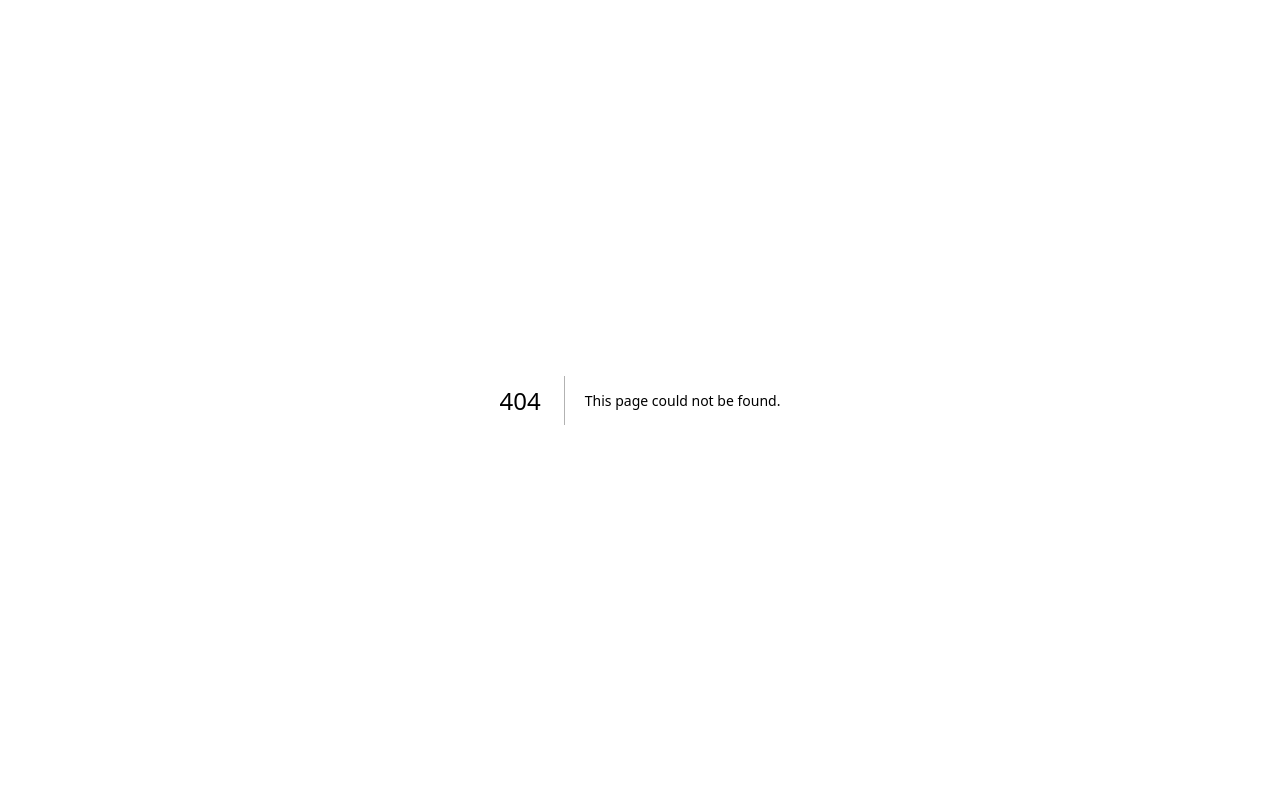
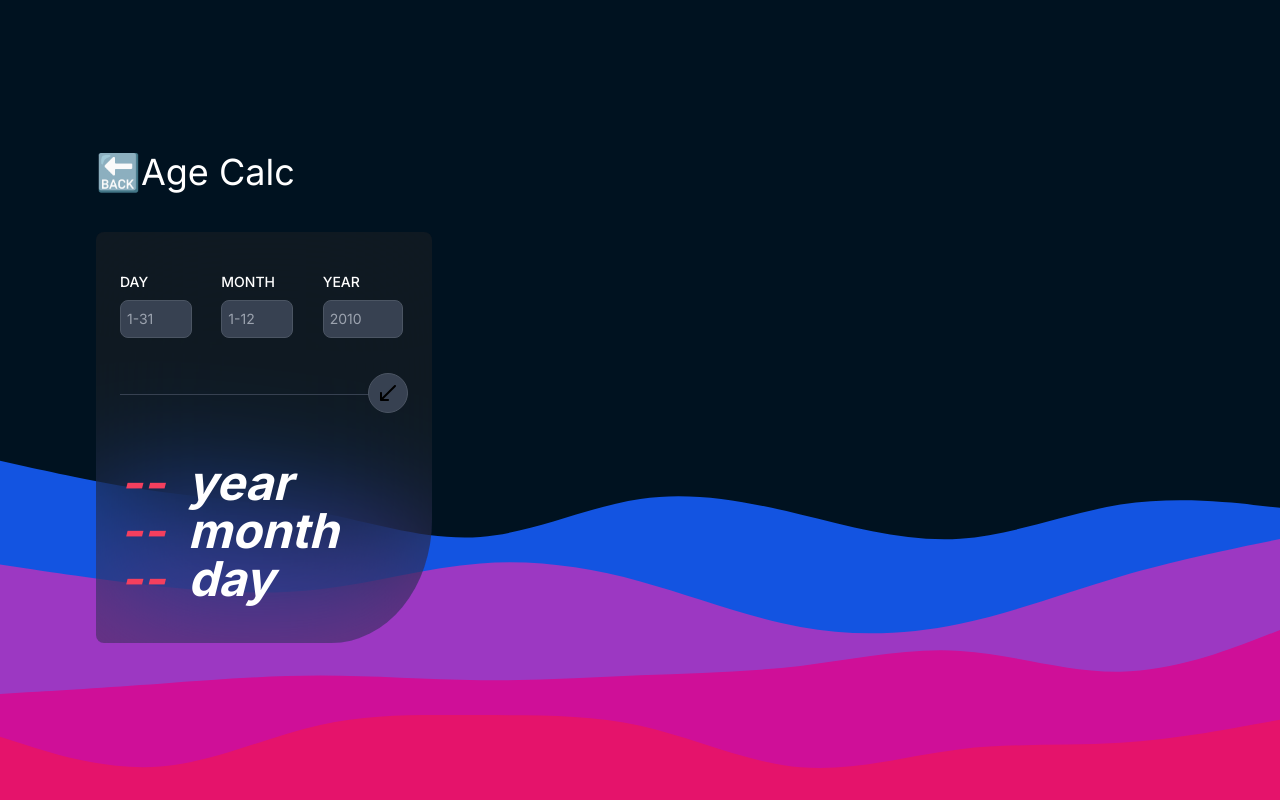
Before and after one commit to devarDilshad/utility, a Next.js app: page /ageCalc in a window 1280 px wide. Before the commit this address had no page. Built offline with nearby package versions, Linux system fonts and the light colour scheme.

Commit message:
added age calculator

```diff
--- /dev/null
+++ b/app/ageCalc/page.jsx
@@ -0,0 +1,158 @@
+"use client";
+import Image from "next/image";
+import { useState } from "react";
+const axios = require("axios");
+
+export default function Home() {
+  const [myYear, setMyYear] = useState("");
+  const [myMonth, setMyMonth] = useState("");
+  const [myDay, setMyDay] = useState("");
+
+  const [calculatedYear, setCalculatedYear] = useState("--");
+  const [calculatedMonth, setCalculatedMonth] = useState("--");
+  const [calculatedDay, setCalculatedDay] = useState("--");
+
+  const d = new Date();
+  const year = d.getFullYear();
+  const month = d.getMonth() + 1;
+  const day = d.getDate();
+
+  const calculateAge = async (e) => {
+    e.preventDefault();
+    setCalculatedYear(year - myYear);
+    if (myMonth > month) {
+      setCalculatedMonth(12 - (myMonth - month));
+    } else {
+      setCalculatedMonth(month - myMonth);
+    }
+    if (myDay > day) {
+      setCalculatedDay(12 - (myDay - day));
+    } else {
+      setCalculatedDay(day - myDay);
+    }
+  };
+
+  return (
+    <main className="min-h-screen justify-start lg:items-start lg:gap-20 py-1 px-2 lg:p-24">
+      <div className="flex flex-col justify-center items-center lg:justify-start lg:items-start gap-10 mt-14">
+        <h1 className="text-2xl lg:text-4xl text-white text-center lg:text-start">
+          <a href="/">🔙</a>
+          Age Calc
+        </h1>
+
+        <div className="w-full max-w-[21rem] grid grid-cols-1 gap-6 bg-gray-100 border-neutral-700 bg-neutral-800/40 px-6 py-10 rounded-lg rounded-br-[30%] backdrop-blur-3xl">
+          <form
+            className="grid grid-cols-1 gap-4"
+            onSubmit={(e) => calculateAge(e)}
+          >
+            {/* = */}
+            <div className="grid grid-cols-1 min-[320px]:grid-cols-3 justify-center items-center gap-4">
+              <div>
+                <label
+                  htmlFor="number-input"
+                  className="block mb-2 uppercase text-sm font-medium text-white"
+                >
+                  DAY
+                </label>
+
+                <input
+                  value={myDay}
+                  onChange={(e) => setMyDay(e.target.value)}
+                  type="number"
+                  autoComplete="off"
+                  max={31}
+                  min={1}
+                  id="zip-input"
+                  aria-describedby="helper-text-explanation"
+                  className="border px-4 max-w-20 text-sm rounded-lg block p-2 pl-1.5 bg-gray-700 border-gray-600 placeholder-gray-400 text-white focus:ring-blue-500 focus:border-blue-500"
+                  placeholder="1-31"
+                  required
+                />
+              </div>
+              <div>
+                <label
+                  htmlFor="number-input"
+                  className="block mb-2 uppercase text-sm font-medium text-white"
+                >
+                  month
+                </label>
+
+                <input
+                  value={myMonth}
+                  onChange={(e) => setMyMonth(e.target.value)}
+                  type="number"
+                  autoComplete="off"
+                  max={12}
+                  min={1}
+                  id="zip-input"
+                  aria-describedby="helper-text-explanation"
+                  className="border px-4 max-w-20  text-sm rounded-lg block p-2 pl-1.5 bg-gray-700 border-gray-600 placeholder-gray-400 text-white focus:ring-blue-500 focus:border-blue-500"
+                  placeholder="1-12"
+                  required
+                />
+              </div>
+              <div>
+                <label
+                  htmlFor="number-input"
+                  className="block mb-2 uppercase text-sm font-medium text-white"
+                >
+                  year
+                </label>
+
+                <input
+                  value={myYear}
+                  onChange={(e) => setMyYear(e.target.value)}
+                  type="number"
+                  max={2024}
+                  min={0}
+                  autoComplete="off"
+                  id="zip-input"
+                  aria-describedby="helper-text-explanation"
+                  className=" border px-4 max-w-20   text-sm rounded-lg block p-2 pl-1.5 bg-gray-700 border-gray-600 placeholder-gray-400 text-white focus:ring-blue-500 focus:border-blue-500"
+                  placeholder="2010"
+                  required
+                />
+              </div>
+            </div>
+
+            <div className="w-full h-[1px] bg-gray-700 relative my-10">
+              <button
+                type="submit"
+                className="absolute z-10 peer -top-full right-0 flex justify-center items-center hover:bg-rose-500 -translate-y-1/2 w-10 h-10 border focus:outline-none focus:ring-4 font-medium rounded-full text-white border-gray-600 bg-gray-700 duration-200 hover:border-gray-600 focus:ring-blue-500 focus:border-blue-500"
+              >
+                <Image
+                  src="/arrowdown.svg"
+                  width={16}
+                  height={16}
+                  alt="arrow-down"
+                />
+              </button>
+              <div className="absolute w-0 right-0 h-[1px] bg-gray-700 peer-hover:bg-red-700 peer-hover:w-full duration-1000" />
+            </div>
+          </form>
+
+          <div>
+            <h4 className="text-3xl md:text-5xl font-bold text-rose-500 italic">
+              {calculatedYear} &nbsp;
+              <span className="text-white">
+                {calculatedYear > 1 ? "years" : "year"}
+              </span>
+            </h4>
+            <h4 className="text-3xl md:text-5xl font-bold text-rose-500 italic">
+              {calculatedMonth} &nbsp;
+              <span className="text-white">
+                {calculatedMonth > 1 ? "months" : "month"}
+              </span>
+            </h4>
+            <h4 className="text-3xl md:text-5xl font-bold text-rose-500 italic">
+              {calculatedDay} &nbsp;
+              <span className="text-white">
+                {calculatedDay > 1 ? "days" : "day"}
+              </span>
+            </h4>
+          </div>
+        </div>
+      </div>
+    </main>
+  );
+}
--- a/app/components/PassGen.jsx
+++ b/app/components/PassGen.jsx
@@ -38,7 +38,8 @@ const PassGen = () => {
         exclude_special_chars: !includeSpecialChar,
       },
       headers: {
-        "X-RapidAPI-Key": process.env.NEXT_PUBLIC_Key,
+        // "X-RapidAPI-Key": process.env.NEXT_PUBLIC_Key,
+        "X-RapidAPI-Key": "c73b46d1f7msh324fa9003dd8277p1e8c16jsn0f9237434e51",
         "X-RapidAPI-Host": "password-generator-by-api-ninjas.p.rapidapi.com",
       },
     };
@@ -81,7 +82,7 @@ const PassGen = () => {
 
       <form
         onSubmit={(e) => genPassword(e)}
-        className="flex flex-col overflow-hidden gap-6 border-gray-300 bg-gray-100 dark:border-neutral-700 dark:bg-neutral-800/20 px-6 py-10 rounded backdrop-blur-xl relative"
+        className="flex flex-col overflow-hidden gap-6 bg-gray-100 border-neutral-700 bg-neutral-800/20 px-6 py-10 rounded backdrop-blur-xl relative"
       >
         {/* No. Chars */}
         <div className="flex justify-between items-center">
@@ -94,10 +95,10 @@ const PassGen = () => {
               type="button"
               id="decrement-button"
               data-input-counter-decrement="quantity-input"
-              className="bg-gray-100 dark:bg-gray-700 dark:hover:bg-rose-600 dark:border-gray-600 hover:bg-rose-400 border border-gray-300 rounded-s-lg p-3 h-10 focus:ring-gray-100 dark:focus:ring-gray-700 focus:ring-2 focus:outline-none"
+              className=" bg-gray-700  border-gray-600 hover:bg-rose-400 border rounded-s-lg p-3 h-10 focus:ring-gray-700 focus:ring-2 focus:outline-none"
             >
               <svg
-                className="w-3 h-3 text-gray-900 dark:text-white"
+                className="w-3 h-3 text-white"
                 aria-hidden="true"
                 xmlns="http://www.w3.org/2000/svg"
                 fill="none"
@@ -117,7 +118,7 @@ const PassGen = () => {
               id="quantity-input"
               data-input-counter
               aria-describedby="helper-text-explanation"
-              className="bg-gray-50 border-x-0 border-gray-300 h-10 text-center text-gray-900 text-sm focus:ring-blue-500 focus:border-blue-500 block w-full py-2.5 dark:bg-gray-700 dark:border-gray-600 dark:placeholder-gray-400 dark:text-white dark:focus:ring-blue-500 dark:focus:border-blue-500"
+              className=" border-x-0 h-10 text-center text-sm block w-full py-2.5 bg-gray-700 border-gray-600 placeholder-gray-400 text-white focus:ring-blue-500 focus:border-blue-500"
               value={numberOfChars}
               readOnly
             />
@@ -127,10 +128,10 @@ const PassGen = () => {
               type="button"
               id="increment-button"
               data-input-counter-increment="quantity-input"
-              className="bg-gray-100 dark:bg-gray-700 dark:hover:bg-blue-600 dark:border-gray-600 hover:bg-gray-200 border border-gray-300 rounded-e-lg p-3 h-10 focus:ring-gray-100 dark:focus:ring-gray-700 focus:ring-2 focus:outline-none"
+              className=" bg-gray-700 ho border-gray-600 hover:bg-gray-200 border rounded-e-lg p-3 h-10  focus:ring-gray-700 focus:ring-2 focus:outline-none"
             >
               <svg
-                className="w-3 h-3 text-gray-900 dark:text-white"
+                className="w-3 h-3  text-white"
                 aria-hidden="true"
                 xmlns="http://www.w3.org/2000/svg"
                 fill="none"
@@ -205,13 +206,13 @@ const PassGen = () => {
         </div>
         <button
           type="submit"
-          className="text-gray-900 bg-white border border-gray-300 focus:outline-none hover:bg-gray-100 focus:ring-4 focus:ring-gray-100 font-medium rounded-lg text-sm px-5 py-2.5 me-2 mb-2 dark:bg-blue-600 dark:text-white dark:border-gray-600 dark:hover:bg-gray-700 dark:hover:border-gray-600 dark:focus:ring-blue-500 dark:focus:border-blue-500"
+          className=" border focus:outline-none focus:ring-4 font-medium rounded-lg text-sm px-5 py-2.5 me-2 mb-2 bg-blue-600 text-white border-gray-600 hover:bg-gray-700 hover:border-gray-600 focus:ring-blue-500 focus:border-blue-500"
         >
           Generate
         </button>
         <div className="flex flex-col justify-center items-center gap-4">
           <h4 className=" border-b text-center p-1">Generated Password</h4>
-          <div className="text-gray-900 w-60 bg-white border border-gray-300 text-wrap focus:outline-none focus:ring-4 focus:ring-gray-100 font-medium rounded-lg text-sm px-5 py-2.5 me-2 mb-2 dark:bg-gray-800 dark:text-white dark:border-gray-600  dark:focus:ring-blue-500 dark:focus:border-blue-500 relative">
+          <div className=" border text-wrap focus:outline-none focus:ring-4 w-full font-medium rounded-lg text-sm px-5 py-2.5 me-2 mb-2 bg-gray-800 text-white border-gray-600  focus:ring-blue-500 focus:border-blue-500 relative">
             <p className="min-h-6"> {generatedPassword} </p>
             <button
               type="button"
--- a/app/discountCalc/page.jsx
+++ b/app/discountCalc/page.jsx
@@ -33,15 +33,16 @@ export default function Home() {
     }
   };
   return (
-    <main className="flex min-h-screen flex-col items-center justify-start lg:items-start lg:gap-20 py-1 px-6 lg:p-24">
-      <div className="flex flex-col justify-center items-center lg:justify-start lg:items-start gap-10 mt-14">
+    <main className="flex min-h-screen flex-col items-center lg:gap-20 py-1 px-6 lg:p-24">
+      <div className="flex flex-col justify-center items-center gap-10 mt-14">
         <h1 className="text-2xl lg:text-4xl text-white text-center lg:text-start">
+          <a href="/">🔙</a>{" "}
           Discount Calculator
         </h1>
 
         <form
           onSubmit={(e) => calcDiscount(e)}
-          className="flex flex-col gap-6 border-gray-300 bg-gray-100 dark:border-neutral-700 dark:bg-neutral-800/20 px-6 py-10 rounded backdrop-blur-xl"
+          className="flex flex-col gap-6 border-neutral-700 bg-neutral-800/40 px-6 py-10 rounded backdrop-blur-xl"
         >
           <ul className="">
             <li className="flex rounded-md -mt-1">
@@ -69,7 +70,7 @@ export default function Home() {
           <div>
             <label
               htmlFor="number-input"
-              className="block mb-2 text-sm font-medium text-gray-900 dark:text-white"
+              className="block mb-2 text-sm font-medium text-white"
             >
               Original Price:
             </label>
@@ -82,7 +83,7 @@ export default function Home() {
                 type="text"
                 id="zip-input"
                 aria-describedby="helper-text-explanation"
-                className="bg-gray-50 border border-gray-300 text-gray-900 text-sm rounded-lg focus:ring-blue-500 focus:border-blue-500 block w-full ps-4 p-2.5  dark:bg-gray-700 dark:border-gray-600 dark:placeholder-gray-400 dark:text-white dark:focus:ring-blue-500 dark:focus:border-blue-500"
+                className="border text-sm rounded-lg block w-full ps-4 p-2.5  bg-gray-700 border-gray-600 placeholder-gray-400 text-white focus:ring-blue-500 focus:border-blue-500"
                 placeholder="90.00  "
                 pattern="^[+]?([.]\d+|\d+[.]?\d*)$"
                 required
@@ -94,7 +95,7 @@ export default function Home() {
           <div>
             <label
               htmlFor="number-input"
-              className="block mb-2 text-sm font-medium text-gray-900 dark:text-white"
+              className="block mb-2 text-sm font-medium text-white"
             >
               Discount:
             </label>
@@ -107,7 +108,7 @@ export default function Home() {
                 type="text"
                 id="zip-input"
                 aria-describedby="helper-text-explanation"
-                className="bg-gray-50 border border-gray-300 text-gray-900 text-sm rounded-lg focus:ring-blue-500 focus:border-blue-500 block w-full ps-4 p-2.5  dark:bg-gray-700 dark:border-gray-600 dark:placeholder-gray-400 dark:text-white dark:focus:ring-blue-500 dark:focus:border-blue-500"
+                className=" border text-sm rounded-lg   block w-full ps-4 p-2.5  bg-gray-700 border-gray-600 placeholder-gray-400 text-white focus:ring-blue-500 focus:border-blue-500"
                 placeholder="15.0"
                 pattern="^[+]?([.]\d+|\d+[.]?\d*)$"
                 required
@@ -116,7 +117,7 @@ export default function Home() {
           </div>
           <button
             type="submit"
-            className="text-gray-900 bg-white border border-gray-300 focus:outline-none hover:bg-gray-100 focus:ring-4 focus:ring-gray-100 font-medium rounded-lg text-sm px-5 py-2.5 me-2 mb-2 dark:bg-gray-800 dark:text-white dark:border-gray-600 dark:hover:bg-gray-700 dark:hover:border-gray-600 dark:focus:ring-blue-500 dark:focus:border-blue-500"
+            className="border focus:outline-none focus:ring-4 font-medium rounded-lg text-sm px-5 py-2.5 me-2 mb-2 bg-gray-800 text-white border-gray-600 hover:bg-gray-700 hover:border-gray-600 focus:ring-blue-500 focus:border-blue-500"
           >
             Calculate
           </button>
--- a/app/globals.css
+++ b/app/globals.css
@@ -26,3 +26,13 @@ main {
 body {
   color: rgb(var(--foreground-rgb));
 }
+
+input::-webkit-outer-spin-button,
+input::-webkit-inner-spin-button {
+    -webkit-appearance: none;
+    margin: 0;
+}
+
+input[type=number]{
+  -moz-appearance: textfield;
+}
--- a/app/page.js
+++ b/app/page.js
@@ -2,12 +2,12 @@ import Image from "next/image";
 
 export default function Home() {
   return (
-    <main className="flex min-h-screen flex-col items-center justify-start lg:gap-20 py-20 px-1 lg:p-14">
+    <main className="flex min-h-screen flex-col items-center justify-start lg:gap-10 py-20 px-1 lg:px-4 lg:py-10 xl:p-14">
       <div className="z-10 max-w-7xl w-full items-center justify-between font-mono text-sm lg:flex">
-        <p className="fixed left-0 top-0 flex w-full justify-center border-b border-gray-300 bg-gradient-to-b from-zinc-200 pb-6 pt-8 px-2 backdrop-blur-2xl dark:border-neutral-800 dark:bg-zinc-800/30 dark:from-inherit lg:static lg:w-auto  lg:rounded-xl lg:border lg:bg-gray-200 lg:p-4 lg:dark:bg-zinc-800/30">
+        <p className="fixed left-0 top-0 flex w-full justify-center border-b bg-gradient-to-b pb-6 pt-8 px-2 backdrop-blur-2xl dark:border-neutral-800 dark:bg-zinc-800/30 dark:from-inherit lg:static lg:w-auto  lg:rounded-xl lg:border lg:p-4 lg:dark:bg-zinc-800/30">
           utilities on the fly! click & use
         </p>
-        <div className="fixed bottom-0 left-0 flex h-48 w-full items-end justify-center bg-gradient-to-t from-white via-white dark:from-black dark:via-black lg:static lg:h-auto lg:w-auto lg:bg-none">
+        <div className="fixed bottom-0 left-0 flex h-48 w-full items-end justify-center bg-gradient-to-t dark:from-black dark:via-black lg:static lg:h-auto lg:w-auto lg:bg-none">
           <a
             className="pointer-events-none flex place-items-center gap-2 p-8 lg:pointer-events-auto lg:p-0"
             href="https://vercel.com?utm_source=create-next-app&utm_medium=appdir-template&utm_campaign=create-next-app"
@@ -35,7 +35,7 @@ export default function Home() {
         </h1>
       </div>
 
-      <div className="mb-96 grid text-center lg:max-w-7xl lg:w-full lg:mb-0 lg:grid-cols-4 lg:text-left my-8">
+      <div className="mb-96 grid text-center lg:max-w-7xl lg:w-full lg:mb-0 md:grid-cols-2 lg:grid-cols-4 lg:text-left my-8">
         <a
           href="/discountCalc"
           className="group rounded-lg border border-transparent px-5 py-4 transition-colors hover:border-gray-300 hover:bg-gray-100 hover:dark:border-neutral-700 hover:dark:bg-neutral-800/30"
@@ -64,12 +64,12 @@ export default function Home() {
 
         <a
           href="/passwordGen"
-          className="group rounded-lg border border-transparent px-5 py-4 transition-colors hover:border-gray-300 hover:bg-gray-100 hover:dark:border-neutral-700 hover:dark:bg-neutral-800 hover:dark:bg-opacity-30"
+          className="group rounded-lg border border-transparent px-5 py-4 transition-colors hover:dark:border-neutral-700 hover:dark:bg-neutral-800 hover:dark:bg-opacity-30"
         >
           <h2
-            className={`mb-3 text-2xl font-semibold flex justify-center lg:justify-start items-center gap-1`}
+            className={`mb-3 text-2xl font-semibold justify-center lg:justify-start items-center gap-1`}
           >
-            Password Generator
+            Password Generator{" "}
             <span className="inline-block transition-transform group-hover:translate-x-1 motion-reduce:transform-none">
               -&gt;
             </span>
@@ -82,31 +82,8 @@ export default function Home() {
         </a>
 
         <a
-          href="/qrGenerator"
-          className="group rounded-lg border border-transparent px-5 py-4 transition-colors hover:border-gray-300 hover:bg-gray-100 hover:dark:border-neutral-700 hover:dark:bg-neutral-800/30"
-          target="_blank"
-          rel="noopener noreferrer"
-        >
-          <h2
-            className={`mb-3 text-2xl font-semibold flex justify-center lg:justify-start items-center gap-1`}
-          >
-            QR Generator
-            <span className="inline-block transition-transform group-hover:translate-x-1 motion-reduce:transform-none">
-              -&gt;
-            </span>
-          </h2>
-          <p className={`m-0 max-w-[30ch] text-sm opacity-50`}>
-            Effortlessly create QR codes for quick access to information.
-            Simplify sharing and streamline communication with our QR code
-            generator.
-          </p>
-        </a>
-
-        <a
           href="/ageCalc"
-          className="group rounded-lg border border-transparent px-5 py-4 transition-colors hover:border-gray-300 hover:bg-gray-100 hover:dark:border-neutral-700 hover:dark:bg-neutral-800/30"
-          target="_blank"
-          rel="noopener noreferrer"
+          className="group rounded-lg border border-transparent px-5 py-4 transition-colors hover:dark:border-neutral-700 hover:dark:bg-neutral-800/30"
         >
           <h2
             className={`mb-3 text-2xl font-semibold flex justify-center lg:justify-start items-center gap-1`}
@@ -122,6 +99,22 @@ export default function Home() {
             days with just a few clicks.
           </p>
         </a>
+
+        <a
+          href="/#"
+          className="group rounded-lg border border-transparent px-5 py-4 transition-colors hover:dark:border-neutral-700 hover:dark:bg-neutral-800/30"
+        >
+          <h2
+            className={`mb-3 text-2xl font-semibold flex justify-center lg:justify-start items-center gap-1`}
+          >
+            Not What you need&nbsp; <span className=" whitespace-nowrap"> :(</span>
+            <span className="inline-block transition-transform group-hover:translate-x-1 motion-reduce:transform-none"></span>
+          </h2>
+          <p className={`m-0 max-w-[30ch] text-sm opacity-50 text-balance`}>
+            Email us to add the tool in your mind that might be usfull to you
+            and many of us, one that makes our life easier
+          </p>
+        </a>
       </div>
     </main>
   );
--- a/app/passwordGen/page.jsx
+++ b/app/passwordGen/page.jsx
@@ -4,9 +4,9 @@ import PassGen from "../components/PassGen";
 export default function Home() {
   return (
     <main className="flex min-h-screen flex-col items-center justify-start px-4">
-      <div className="flex flex-col justify-center items-center lg:justify-start lg:items-start gap-10 mt-14">
+      <div className="flex flex-col justify-center items-center gap-10 mt-14">
         <h1 className="text-2xl lg:text-4xl text-white text-center lg:text-start">
-          Password Generator
+          <a href="/" >🔙</a> Password Generator
         </h1>
         <PassGen />
       </div>
```
Also changed, not shown: public/arrowdown.svg (added).
